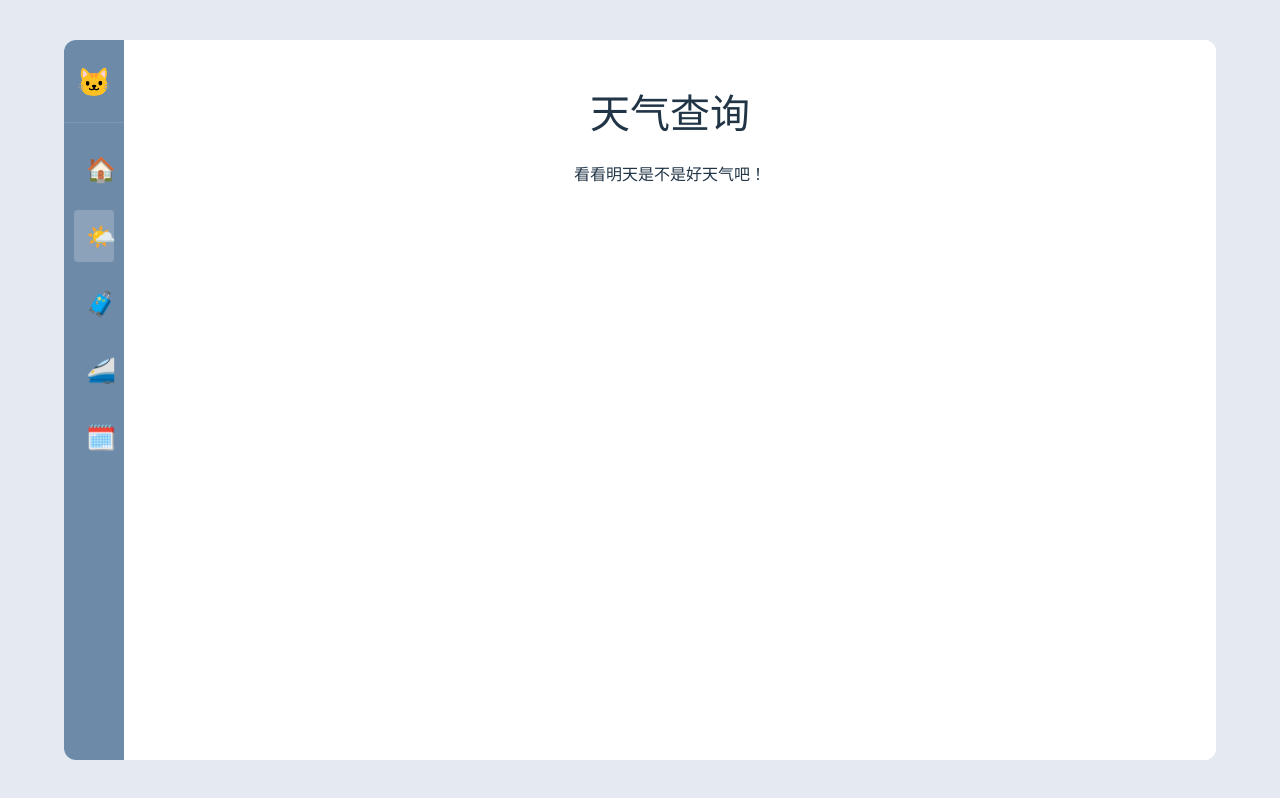
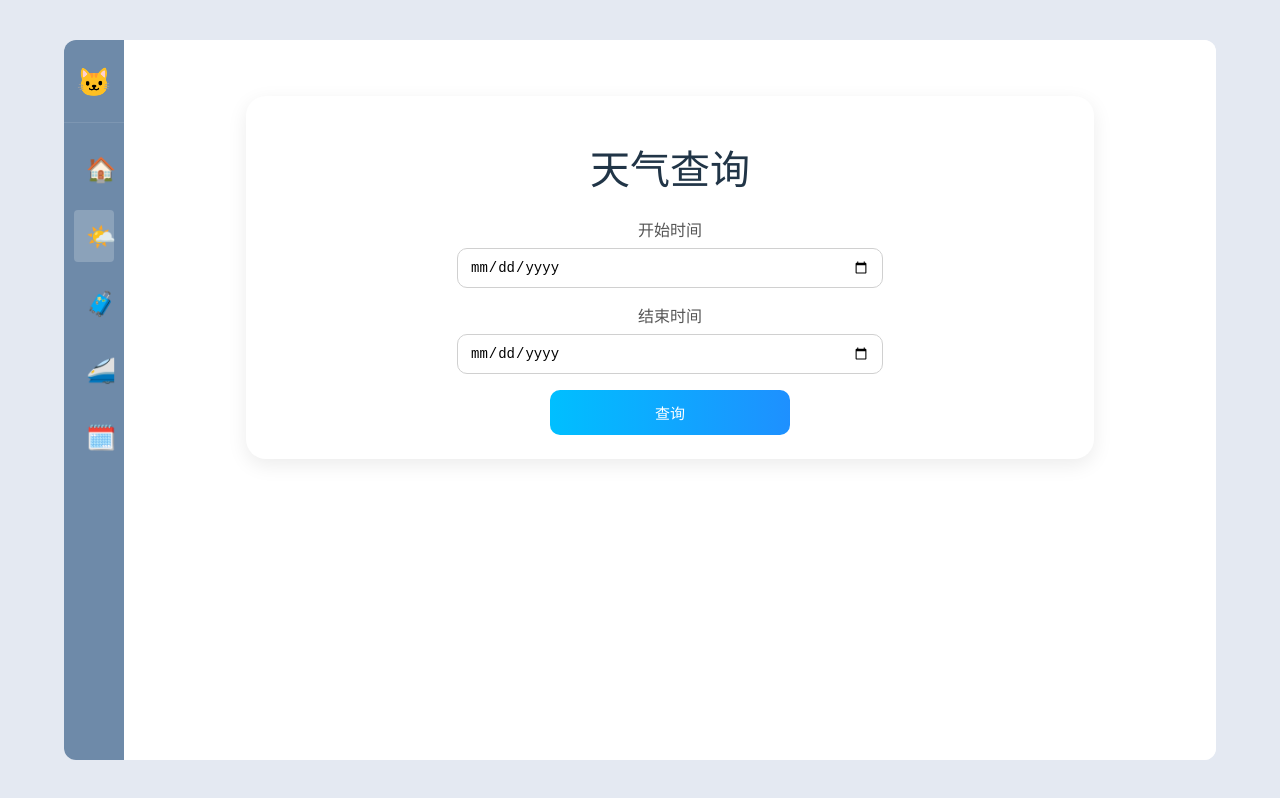
Before and after one commit to anovery/Travel-Assistant, a Vue app in the folder frontend/: page /weather in a window 1280 px wide. Built offline with nearby package versions, Linux system fonts and the light colour scheme.

Commit message:
更新Weather组件

```diff
--- a/frontend/src/components/Weather.vue
+++ b/frontend/src/components/Weather.vue
@@ -1,6 +1,143 @@
 <template>
-  <div>
-    <h1>天气查询</h1>
-    <p>看看明天是不是好天气吧！</p>
+  <div class="weather-wrapper">
+    <!-- 时间输入卡片 -->
+    <div class="tool-card input-card">
+      <h1>天气查询</h1>
+      <div class="input-group">
+        <label>开始时间</label>
+        <input type="date" v-model="startDate" />
+      </div>
+      <div class="input-group">
+        <label>结束时间</label>
+        <input type="date" v-model="endDate" />
+      </div>
+      <button @click="fetchWeather">查询</button>
+    </div>
+
+    <!-- 天气展示卡片 -->
+    <div class="tool-card result-card" v-if="weatherResult">
+      <h3>🌤 天气预测</h3>
+      <ul>
+        <li v-for="(item, index) in weatherResult" :key="index">
+          📆 <strong>{{ item.date }}</strong>：{{ item.description }}
+        </li>
+      </ul>
+    </div>
   </div>
 </template>
+
+<script>
+export default {
+  data() {
+    return {
+      startDate: '',
+      endDate: '',
+      weatherResult: null
+    }
+  },
+  methods: {
+    async fetchWeather() {
+      if (!this.startDate || !this.endDate) {
+        alert("请输入完整的时间范围")
+        return
+      }
+      try {
+        const response = await fetch('http://localhost:5000/api/weather', {
+          method: 'POST',
+          headers: { 'Content-Type': 'application/json' },
+          body: JSON.stringify({
+            start_date: this.startDate,
+            end_date: this.endDate
+          })
+        })
+        const data = await response.json()
+        this.weatherResult = data.forecast
+      } catch (error) {
+        alert("获取天气失败")
+        console.error(error)
+      }
+    }
+  }
+}
+</script>
+
+<style scoped>
+.weather-wrapper {
+  display: flex;
+  gap: 24px;
+  flex-wrap: wrap;
+  justify-content: center;
+  padding: 32px;
+}
+
+.tool-card {
+  background:rgb(255, 255, 255);
+  border-radius: 20px;
+  box-shadow: 0 6px 20px rgba(0, 0, 0, 0.08);
+  padding: 24px;
+  width: 800px;
+  transition: transform 0.2s ease;
+}
+.tool-card:hover {
+  transform: translateY(-4px);
+}
+
+.tool-card h3 {
+  font-size: 18px;
+  font-weight: 600;
+  margin-bottom: 16px;
+  color: #333;
+}
+
+.input-group {
+  margin-bottom: 16px;
+}
+
+.input-group label {
+  display: block;
+  margin-bottom: 6px;
+  font-weight: 500;
+  color: #555;
+}
+
+.input-group input {
+  width: 50%;
+  padding: 10px 12px;
+  border: 1px solid #d0d0d0;
+  border-radius: 10px;
+  font-size: 14px;
+  transition: border 0.2s;
+}
+.input-group input:focus {
+  border-color: #00bfff;
+  outline: none;
+}
+
+.input-card button {
+  width: 30%;
+  padding: 12px;
+  background: linear-gradient(to right, #00bfff, #1e90ff);
+  border: none;
+  color: white;
+  font-weight: bold;
+  font-size: 15px;
+  border-radius: 10px;
+  cursor: pointer;
+  transition: background 0.3s;
+}
+.input-card button:hover {
+  background: linear-gradient(to right, #0099cc, #1c86ee);
+}
+
+.result-card ul {
+  list-style: none;
+  padding: 0;
+}
+
+.result-card li {
+  font-size: 15px;
+  color: #333;
+  padding: 6px 0;
+  border-bottom: 1px dashed #eee;
+}
+</style>
```
